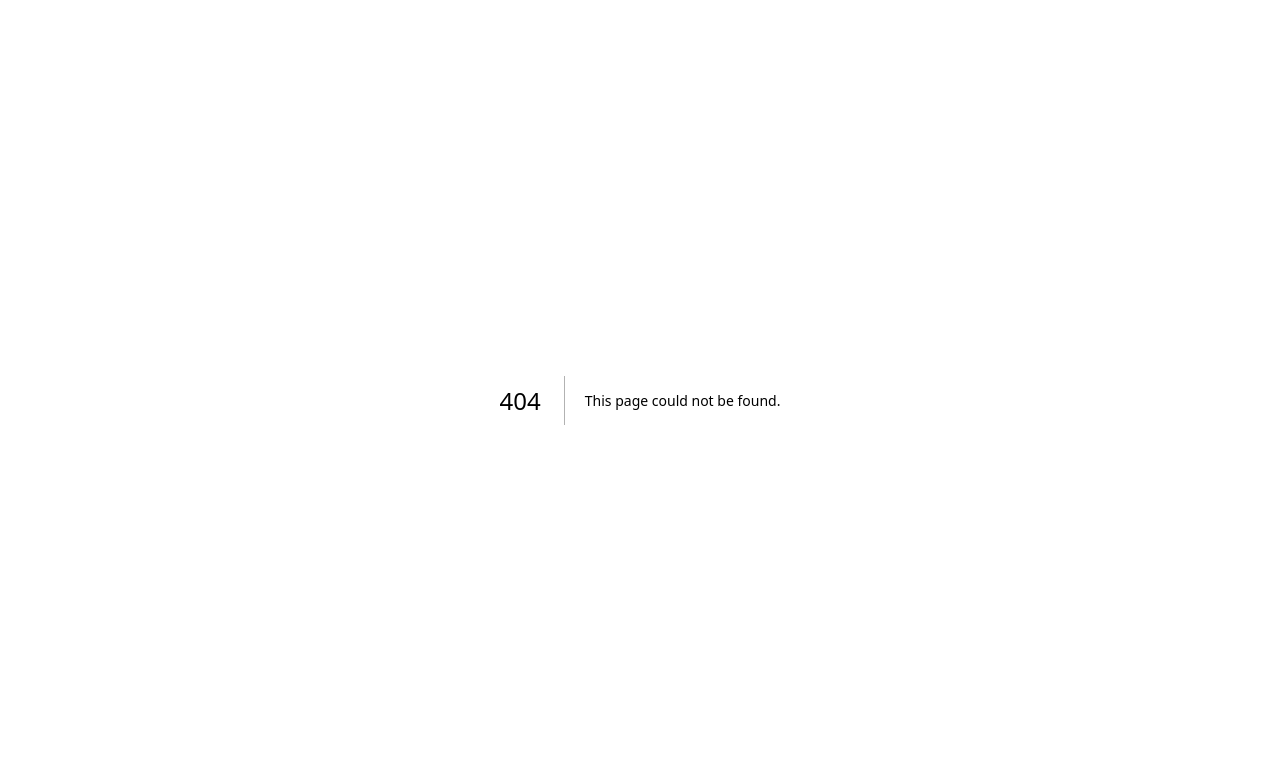
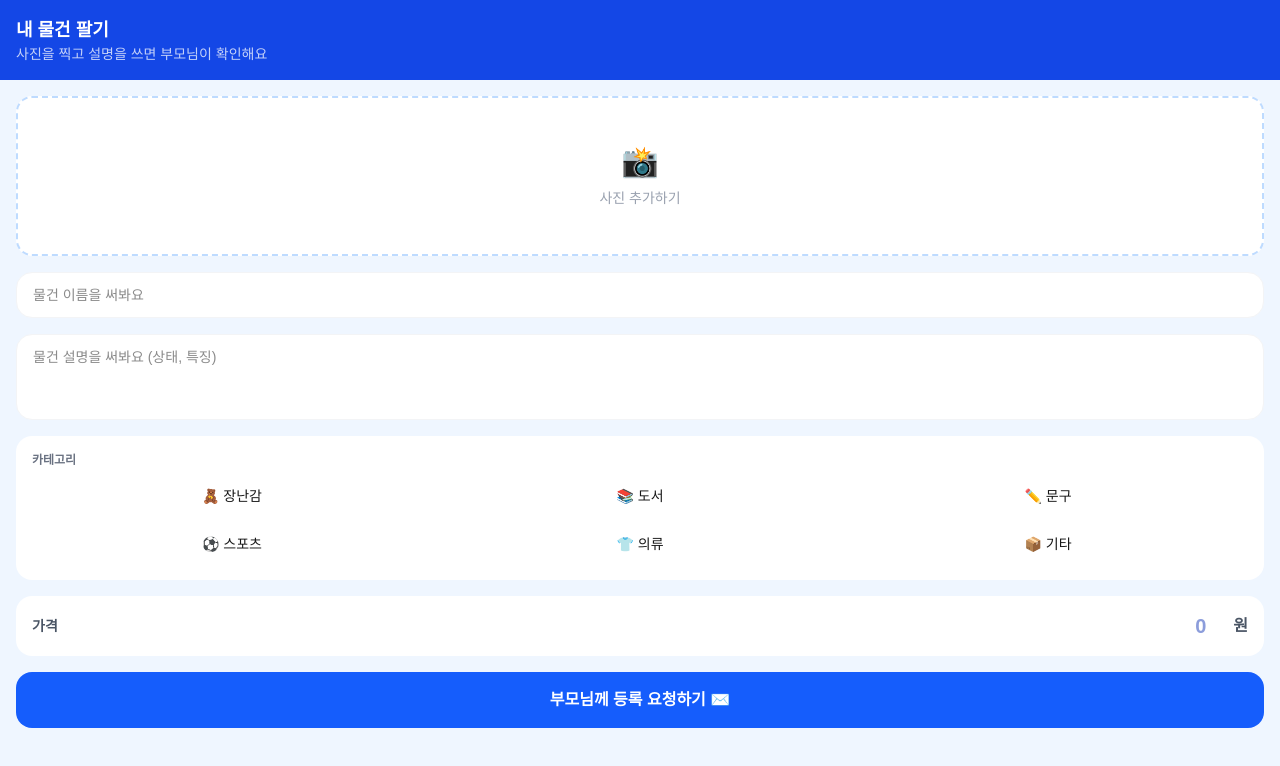
Before and after one commit to jaden4246/mock2, a Next.js app: page /sell in a window 1280 px wide. Before the commit this address had no page. Shown: the top 766 px of the page. Built offline with nearby package versions, Linux system fonts and the light colour scheme.

Commit message:
feat: child item listing with image upload (pending approval)

```diff
--- /dev/null
+++ b/app/(child)/home/page.tsx
@@ -0,0 +1,10 @@
+export default function ChildHome() {
+  return (
+    <div className="min-h-screen bg-gray-50 flex flex-col items-center justify-center gap-4">
+      <p className="text-gray-500">아이 홈 (Task 8에서 완성)</p>
+      <a href="/child/sell" className="bg-blue-600 text-white px-6 py-2 rounded-xl text-sm font-bold">
+        내 물건 팔기
+      </a>
+    </div>
+  )
+}
--- /dev/null
+++ b/app/(child)/layout.tsx
@@ -0,0 +1,3 @@
+export default function ChildLayout({ children }: { children: React.ReactNode }) {
+  return <>{children}</>
+}
--- /dev/null
+++ b/app/(child)/sell/actions.ts
@@ -0,0 +1,54 @@
+'use server'
+import { createClient } from '@/lib/supabase/server'
+import { redirect } from 'next/navigation'
+
+export async function createItem(prevState: { error?: string } | null, formData: FormData) {
+  const supabase = await createClient()
+  const { data: { user } } = await supabase.auth.getUser()
+  if (!user) return { error: '로그인 필요' }
+
+  const { data: child } = await supabase
+    .from('children').select('id, school_name, district')
+    .eq('parent_id', user.id).single()
+  if (!child) return { error: '자녀 계정을 먼저 추가해주세요' }
+
+  const title = (formData.get('title') as string)?.trim()
+  const description = (formData.get('description') as string)?.trim()
+  const price = Number(formData.get('price'))
+  const category = formData.get('category') as string
+
+  if (!title || title.length < 2) return { error: '제목을 2자 이상 입력해주세요' }
+  if (isNaN(price) || price < 0 || price > 100000) return { error: '가격은 0~100,000원 사이여야 합니다' }
+
+  const image = formData.get('image') as File
+  let storagePath = ''
+  if (image && image.size > 0) {
+    const ext = image.name.split('.').pop()
+    const path = `items/${child.id}/${Date.now()}.${ext}`
+    const { error: uploadError } = await supabase.storage
+      .from('item-images').upload(path, image)
+    if (!uploadError) storagePath = path
+  }
+
+  const { data: item, error } = await supabase.from('items').insert({
+    seller_child_id: child.id,
+    title,
+    description: description || null,
+    price,
+    category: category as any,
+    status: 'pending',
+    school_name: child.school_name,
+    district: child.district,
+  }).select().single()
+
+  if (error || !item) return { error: '등록 실패: ' + error?.message }
+
+  if (storagePath) {
+    await supabase.from('item_images').insert({
+      item_id: item.id,
+      storage_path: storagePath,
+    })
+  }
+
+  redirect('/child/home?registered=true')
+}
--- /dev/null
+++ b/app/(child)/sell/page.tsx
@@ -0,0 +1,71 @@
+'use client'
+import { createItem } from './actions'
+import { useActionState } from 'react'
+
+const CATEGORIES = [
+  { value: 'toy', label: '🧸 장난감' },
+  { value: 'book', label: '📚 도서' },
+  { value: 'stationery', label: '✏️ 문구' },
+  { value: 'sports', label: '⚽ 스포츠' },
+  { value: 'clothing', label: '👕 의류' },
+  { value: 'other', label: '📦 기타' },
+]
+
+export default function SellPage() {
+  const [state, action, pending] = useActionState(createItem, null)
+  return (
+    <div className="min-h-screen bg-blue-50 pb-20">
+      <div className="bg-blue-700 text-white p-4">
+        <h1 className="text-lg font-black">내 물건 팔기</h1>
+        <p className="text-sm opacity-75">사진을 찍고 설명을 쓰면 부모님이 확인해요</p>
+      </div>
+      {state?.error && (
+        <div role="alert" className="mx-4 mt-4 bg-red-50 rounded-xl p-3 text-red-700 text-sm">
+          {state.error}
+        </div>
+      )}
+      <form action={action} className="flex flex-col gap-4 p-4">
+        <label className="block cursor-pointer">
+          <div className="h-40 bg-white rounded-2xl border-2 border-dashed border-blue-200 flex flex-col items-center justify-center gap-2 hover:border-blue-400">
+            <span className="text-3xl">📸</span>
+            <span className="text-sm text-gray-400">사진 추가하기</span>
+          </div>
+          <input type="file" name="image" accept="image/*" className="sr-only" />
+        </label>
+
+        <input name="title" placeholder="물건 이름을 써봐요" minLength={2} required
+          className="bg-white border border-gray-100 rounded-2xl px-4 py-3 text-sm" />
+
+        <textarea name="description" placeholder="물건 설명을 써봐요 (상태, 특징)"
+          rows={3} className="bg-white border border-gray-100 rounded-2xl px-4 py-3 text-sm resize-none" />
+
+        <div className="bg-white rounded-2xl p-4">
+          <p className="text-xs font-bold text-gray-500 mb-2">카테고리</p>
+          <div className="grid grid-cols-3 gap-2">
+            {CATEGORIES.map((c, i) => (
+              <label key={c.value} className="cursor-pointer">
+                <input type="radio" name="category" value={c.value}
+                  defaultChecked={i === 0} className="sr-only" />
+                <div className="text-center py-2 px-1 rounded-xl border-2 border-transparent text-sm font-medium has-[:checked]:border-blue-500 has-[:checked]:bg-blue-50 hover:bg-gray-50">
+                  {c.label}
+                </div>
+              </label>
+            ))}
+          </div>
+        </div>
+
+        <div className="bg-white rounded-2xl p-4 flex items-center gap-3">
+          <span className="text-sm font-bold text-gray-600">가격</span>
+          <input name="price" type="number" placeholder="0" min="0" max="100000" step="100" required
+            className="flex-1 text-right text-xl font-black text-blue-800 border-none outline-none" />
+          <span className="font-bold text-gray-600">원</span>
+        </div>
+
+        <button type="submit" disabled={pending}
+          className="bg-blue-600 text-white rounded-2xl py-4 font-black text-base disabled:opacity-50">
+          {pending ? '등록 중...' : '부모님께 등록 요청하기 ✉️'}
+        </button>
+      </form>
+    </div>
+  )
+}
```
